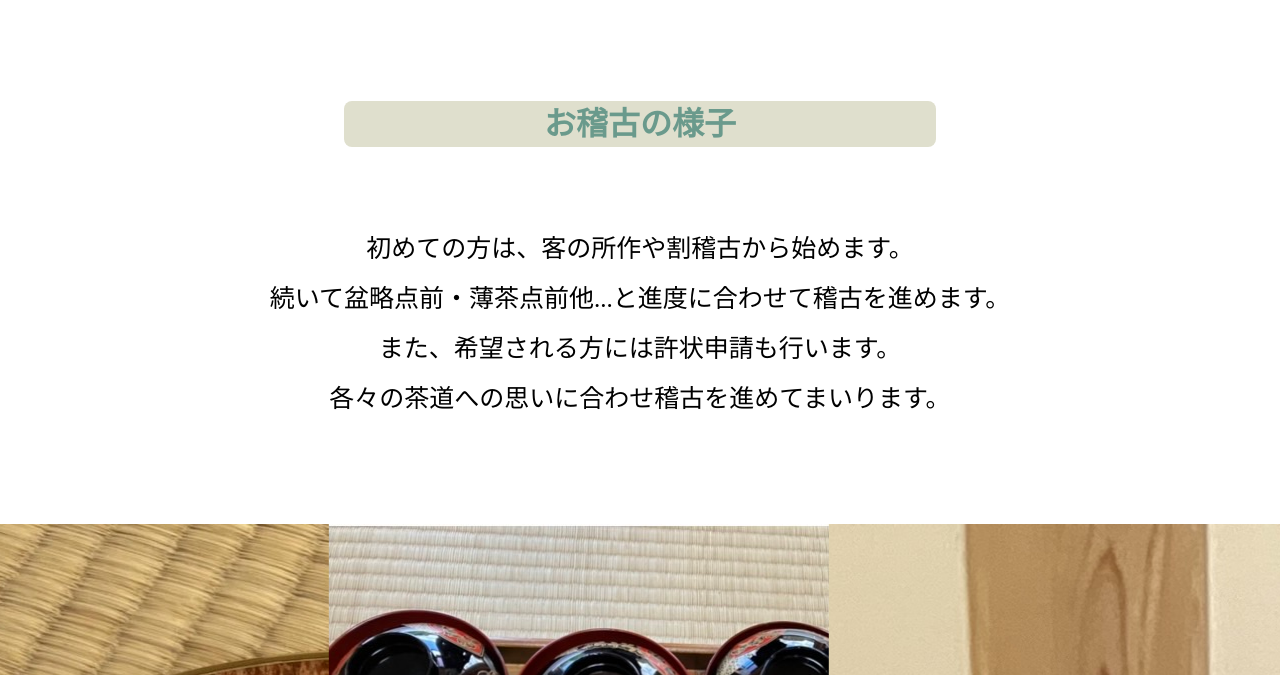
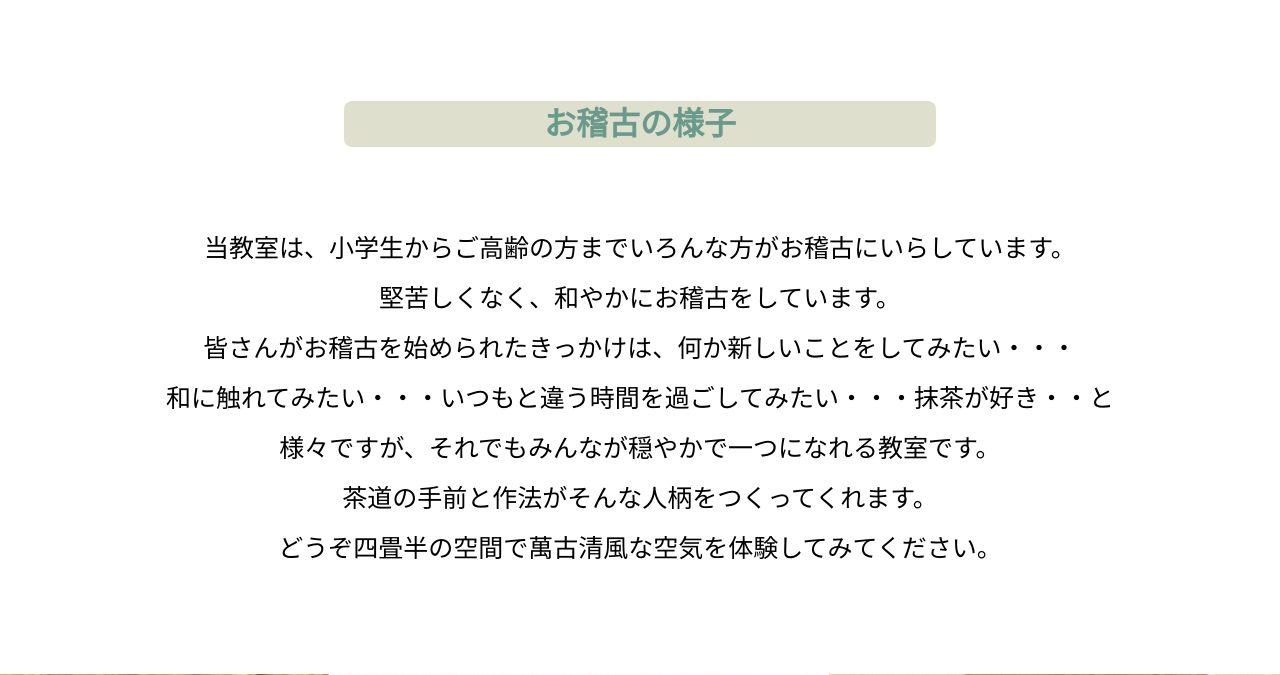
Before and after one commit to shimekake-hanaka/ocha_app, a Rails app: page / in a window 1280 px wide. Shown: the part 772-1447 px from the top of the page. Run offline with Rails 7, Linux system fonts and the light colour scheme.

Commit message:
2023.5.8 no3

```diff
--- a/app/views/home/top.html.erb
+++ b/app/views/home/top.html.erb
@@ -12,10 +12,13 @@
 <div class="messege">
     <h1><span>お稽古の様子</span></h1>
     <p>
-    初めての方は、客の所作や割稽古から始めます。<br>
-    続いて盆略点前・薄茶点前他...と進度に合わせて稽古を進めます。<br>
-    また、希望される方には許状申請も行います。<br>
-    各々の茶道への思いに合わせ稽古を進めてまいります。
+    当教室は、小学生からご高齢の方までいろんな方がお稽古にいらしています。<br>
+    堅苦しくなく、和やかにお稽古をしています。<br>
+    皆さんがお稽古を始められたきっかけは、何か新しいことをしてみたい・・・<br>
+    和に触れてみたい・・・いつもと違う時間を過ごしてみたい・・・抹茶が好き・・と<br>
+    様々ですが、それでもみんなが穏やかで一つになれる教室です。<br>
+    茶道の手前と作法がそんな人柄をつくってくれます。<br>
+    どうぞ四畳半の空間で萬古清風な空気を体験してみてください。
     </p>
     <div class="messege-warpper">
         <ul class="slidshow">
```
